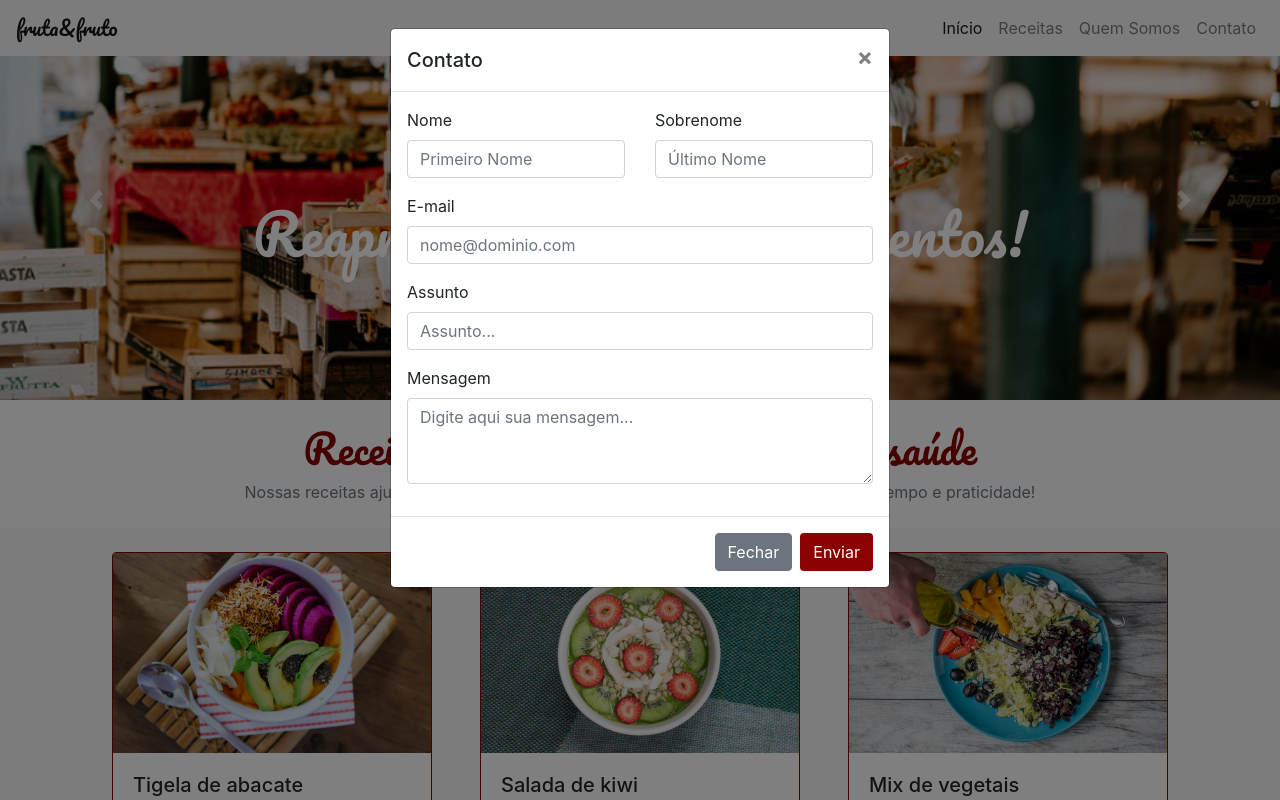
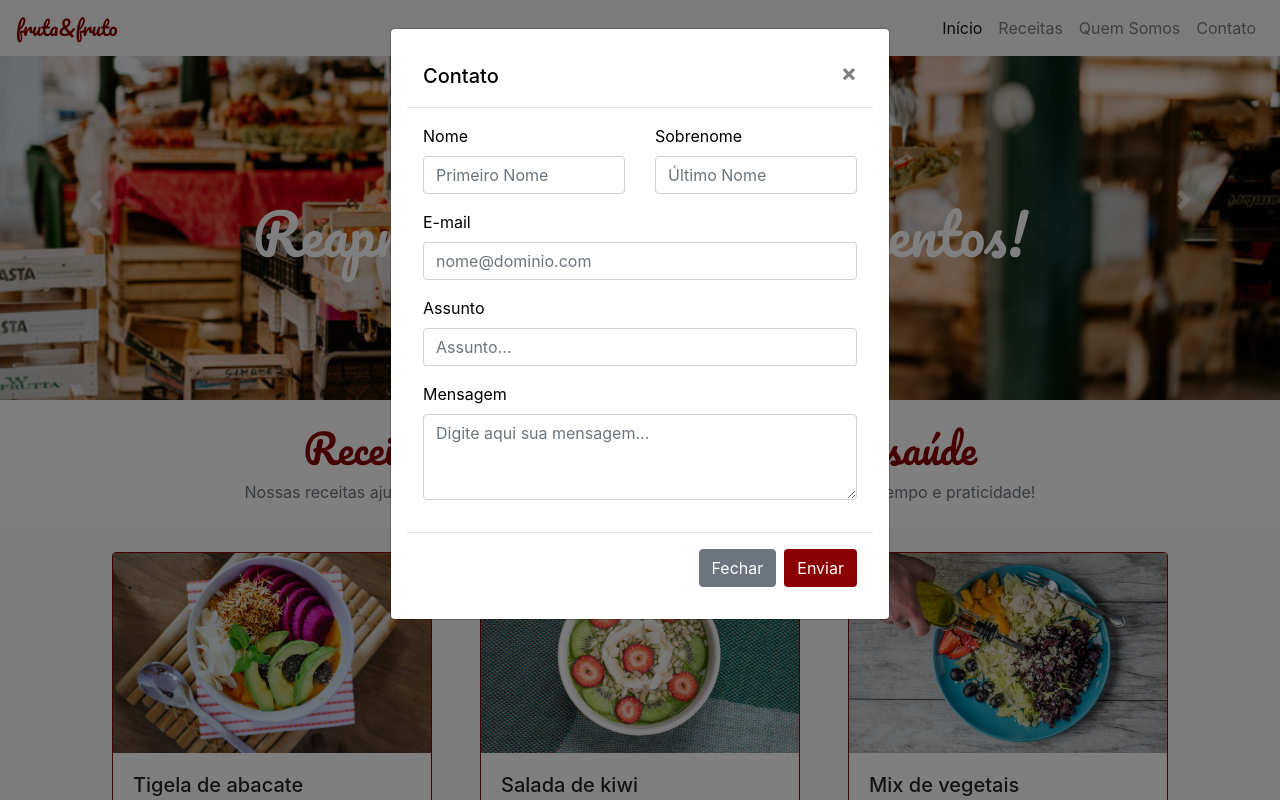
Before and after one commit to maleixorm/bootstrap-alura, a plain HTML site: page index.html in a window 1280 px wide. Both pictures are taken after a click on the link "Contato". Shown: the top 800 px of the page. Drawn offline with nearby package versions, Linux system fonts and the light colour scheme.

Commit message:
Ajustes de semântica e footer

```diff
--- a/index.html
+++ b/index.html
@@ -15,7 +15,7 @@
 <body>
   <header>
     <nav class="navbar navbar-expand-lg navbar-light bg-light fixed-top">
-      <a class="navbar-brand fonte-titulo" href="#">fruta&fruto</a>
+      <a class="navbar-brand fonte-titulo cor-especial" href="#">fruta&fruto</a>
       <button class="navbar-toggler" type="button" data-toggle="collapse" data-target="#navbarNav" aria-controls="navbarNav" aria-expanded="false" aria-label="Toggle navigation">
         <span class="navbar-toggler-icon"></span>
       </button>
@@ -126,23 +126,22 @@
         </article>
       </div>
     </section>
-
-    <section class="contato">
-      <p>contato:<a href="mailto:email@frutafruto.com.br">email@frutafruto.com.br</a></p>
-    </section>
   </main>
+  <footer class="bg-secondary p-2 text-center">
+    <p class="text-light m-0">Contato: <a class="text-light" href="mailto:email@frutafruto.com.br">email@frutafruto.com.br</a></p>
+  </footer>
 
   <!-- Modal -->
   <div class="modal fade" id="modal-contato" tabindex="-1" aria-labelledby="exampleModalLabel" aria-hidden="true">
     <div class="modal-dialog">
-      <div class="modal-content">
-        <div class="modal-header">
+      <dialog class="modal-content">
+        <header class="modal-header">
           <h5 class="modal-title" id="exampleModalLabel">Contato</h5>
           <button type="button" class="close" data-dismiss="modal" aria-label="Close">
             <span aria-hidden="true">&times;</span>
           </button>
-        </div>
-        <div class="modal-body">
+        </header>
+        <main class="modal-body">
           <form>
             <div class="row form-group">
               <div class="col">
@@ -167,12 +166,12 @@
               <textarea class="form-control" id="exampleFormControlTextarea1" rows="3" placeholder="Digite aqui sua mensagem..."></textarea>
             </div>
           </form>
-        </div>
-        <div class="modal-footer">
+        </main>
+        <footer class="modal-footer">
           <button type="button" class="btn btn-secondary" data-dismiss="modal">Fechar</button>
           <button type="button" class="btn botao-cor-especial">Enviar</button>
-        </div>
-      </div>
+        </footer>
+      </dialog>
     </div>
   </div>
 
--- a/src/style.css
+++ b/src/style.css
@@ -19,7 +19,7 @@
 }
 
 .cor-especial {
-    color: #8b0000;
+    color: #8b0000!important;
 }
 
 .botao-cor-especial {
```
